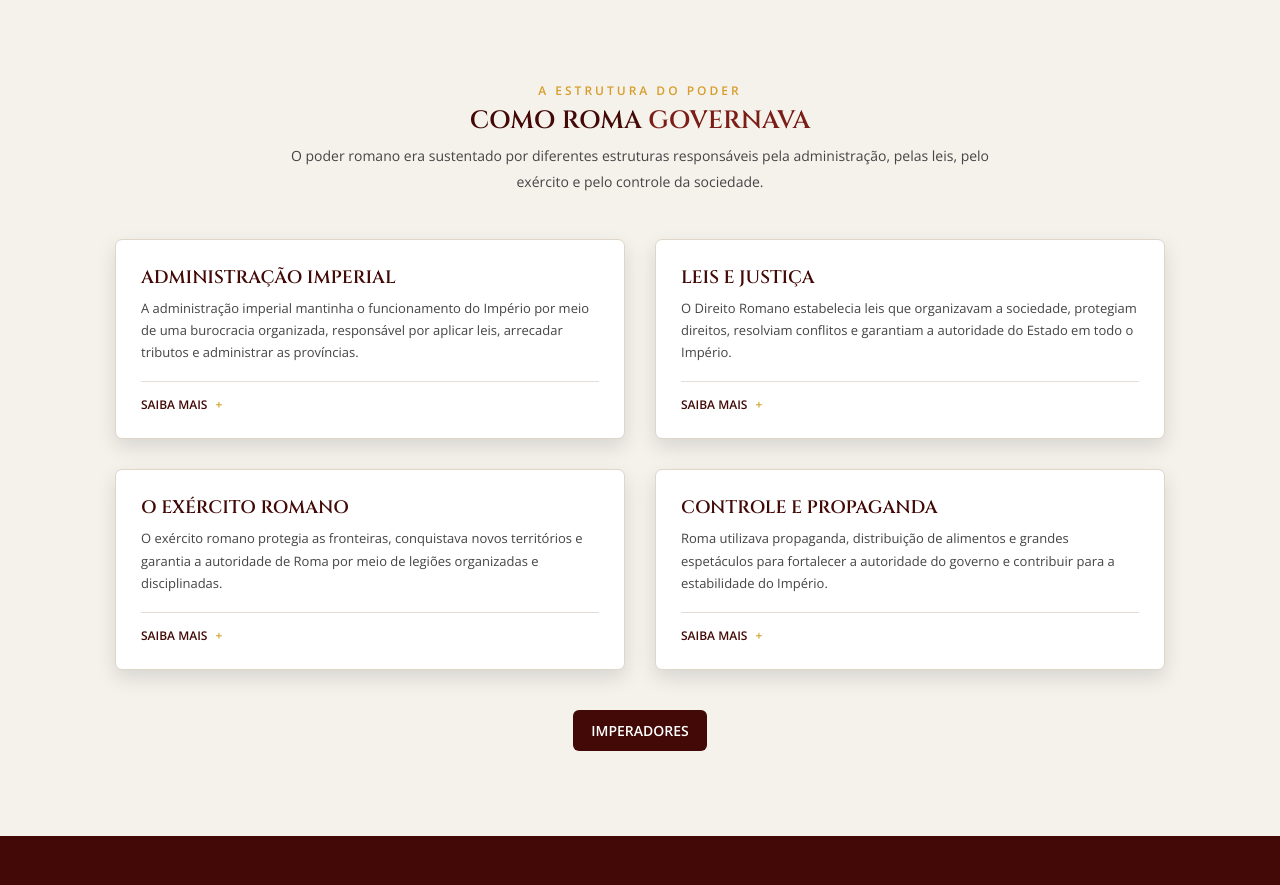
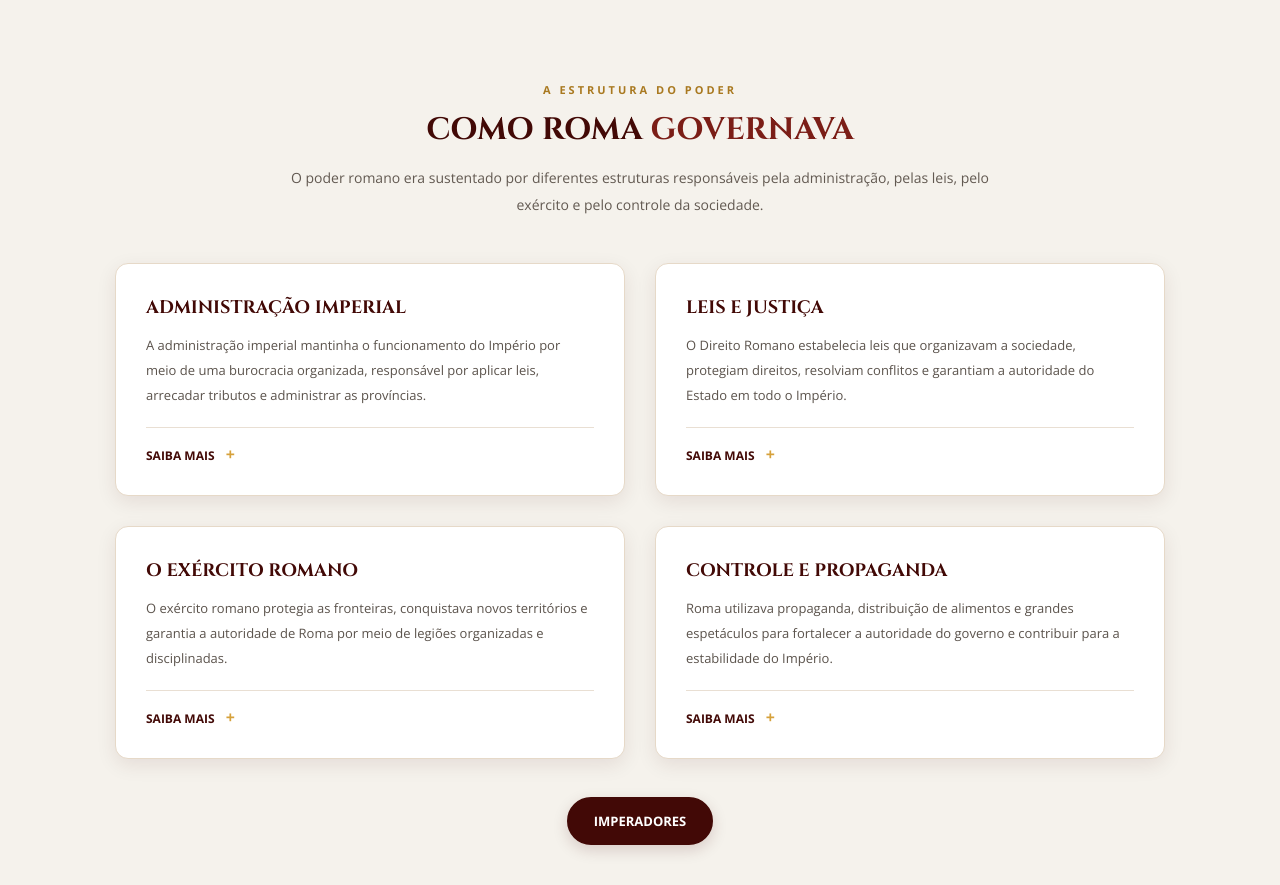
Before and after one commit to kaikisouzamoreira7-netizen/TrabalhoSepe, a plain HTML site: page HTML/poder.html in a window 1280 px wide. Shown: the part 746-1631 px from the top of the page. Drawn offline with nearby package versions, Linux system fonts and the light colour scheme; a web font is replaced by a local one.

Commit message:
Pequeno ajuste na página poder. falta as pesquisas

```diff
--- a/HTML/CSS/poder.css
+++ b/HTML/CSS/poder.css
@@ -1,221 +1,220 @@
 @import url("header.css");
 @import url("footer.css");
-
+@import url("https://fonts.googleapis.com/css2?family=Cinzel:wght@500;600;700&family=Open+Sans:wght@400;600;700&display=swap");
+:root {
+  --vinho: #420906;
+  --vinho-claro: #7b1e17;
+  --dourado: #d6a13b;
+  --bege: #fff8ed;
+  --creme: #f5f2ec;
+  --texto: #39312c;
+}
 body {
-    background-color: #fff8ed;
-    color: #333;
+  margin: 0;
+  background-color: var(--bege);
+  color: var(--texto);
   font-family: "Open Sans", sans-serif;
   user-select: none;
 }
-
-
-/* === Banner === */
-
 .banner {
-    min-height: 500px;
+  min-height: 390px;
   display: flex;
   align-items: center;
-    padding: 50px 25px;
+  padding: 45px 20px;
   background-image:
-        linear-gradient(rgba(0, 0, 0, 0.58), rgba(0, 0, 0, 0.58)),
+    linear-gradient(rgba(35, 7, 4, 0.68), rgba(35, 7, 4, 0.65)),
     url("IMG/poderroma.jpg");
   background-size: cover;
   background-position: center;
   background-repeat: no-repeat;
 }
-
 .banner-conteudo {
   width: 100%;
-    max-width: 1000px;
+  max-width: 1050px;
   margin: 0 auto;
 }
-
 .banner h1 {
+  margin: 0 0 15px;
   color: white;
   font-family: "Cinzel", serif;
-    font-size: 30px;
-    font-weight: 600;
-    line-height: 1.1;
+  font-size: 29px;
+  font-weight: 700;
+  line-height: 1.3;
   letter-spacing: 1px;
+  text-shadow: 2px 3px 8px rgba(0, 0, 0, 0.4);
 }
-
 .banner h1 span {
-    color: #d69d2a;
+  color: var(--dourado);
 }
-
 .banner p {
   max-width: 600px;
-    margin-top: 5px;
+  margin: 0;
   color: #f5f2ec;
-    font-size: 14px;
-    line-height: 1.7;
+  font-size: 13px;
+  line-height: 1.9;
 }
-
-
-/* === Seção Cards === */
-
 .cards {
-    padding: 65px 25px;
-    background-color: #f5f2ec;
+  padding: 50px 16px 60px;
+  background-color: var(--creme);
 }
-
 .cards-introducao {
   max-width: 750px;
-    margin: 0 auto 45px;
+  margin: 0 auto 35px;
   text-align: center;
 }
-
 .titulo-secao {
-    margin-bottom: 5px;
-    color: #d69d2a;
-    font-size: 12px;
-    font-weight: 600;
+  margin-bottom: 10px;
+  color: #a97920;
+  font-size: 11px;
+  font-weight: 700;
   letter-spacing: 3px;
+  text-transform: uppercase;
 }
-
 .cards-introducao h2 {
-    margin-bottom: 6px;
-    color: #420906;
+  margin: 0 0 12px;
+  color: var(--vinho);
   font-family: "Cinzel", serif;
-    font-size: 25px;
-    font-weight: 600;
-    line-height: 1.35;
+  font-size: 23px;
+  font-weight: 700;
+  line-height: 1.5;
 }
-
 .cards-introducao h2 span {
-    color: #7b1e17;
+  color: var(--vinho-claro);
 }
-
 .cards-introducao > p:last-child {
-    color: #444;
-    font-size: 14px;
-    line-height: 1.8;
+  margin: 0;
+  color: #625951;
+  font-size: 13px;
+  line-height: 1.9;
 }
-
-
-/* === Divs Cards === */
-
 .container-cards {
   max-width: 1050px;
   margin: 0 auto;
   display: grid;
   grid-template-columns: 1fr;
-    gap: 40px;
+  gap: 22px;
 }
-
 .card {
+  overflow: hidden;
   background-color: white;
-    border: 1px solid #dfd5c8;
-    border-radius: 7px;
-    box-shadow: 0 8px 20px rgba(0, 0, 0, 0.12);
+  border: 1px solid #e6d9c8;
+  border-radius: 13px;
+  box-shadow: 0 6px 20px rgba(66, 9, 6, 0.09);
+  transition: 0.3s ease;
 }
-
 .card-conteudo {
-    padding: 25px;
+  padding: 25px 22px;
 }
-
 .card h3 {
-    margin-bottom: 7px;
-    color: #420906;
+  margin: 0 0 12px;
+  color: var(--vinho);
   font-family: "Cinzel", serif;
-    font-size: 18px;
-    font-weight: 600;
-    line-height: 1.4;
+  font-size: 17px;
+  font-weight: 700;
+  line-height: 1.5;
 }
-
 .card > .card-conteudo > p {
-    margin-bottom: 18px;
-    color: #444;
+  margin: 0 0 20px;
+  color: #5b534c;
   font-size: 13px;
-    line-height: 1.7;
+  line-height: 1.9;
 }
-
 .card details {
-    padding-top: 14px;
-    border-top: 1px solid #e5ddd3;
+  padding-top: 15px;
+  border-top: 1px solid #e9dfd3;
 }
-
 .card summary {
-    color: #420906;
+  width: fit-content;
+  color: var(--vinho);
   font-size: 12px;
-    font-weight: 600;
+  font-weight: 700;
   cursor: pointer;
+  list-style: none;
+  transition: 0.3s ease;
 }
-
+.card summary::-webkit-details-marker {
+  display: none;
+}
 .card summary::after {
-    content: "+";
-    margin-left: 8px;
-    color: #d69d2a;
+  content: " +";
+  margin-left: 7px;
+  color: var(--dourado);
+  font-size: 16px;
 }
-
 .card details[open] summary::after {
-    content: "−";
+  content: " −";
 }
-
+.card summary:hover {
+  color: var(--vinho-claro);
+}
 .card details p {
-    margin-top: 12px;
-    color: #555;
+  margin: 13px 0 0;
+  color: #625951;
   font-size: 12px;
-    line-height: 1.7;
+  line-height: 1.9;
 }
-
-
-.botao-imperadores{
-
+.botao-imperadores {
   display: block;
   width: fit-content;
-  margin: 40px auto 0;
-  padding: 11px 18px;
-  background-color: #420906;
+  max-width: 90%;
+  margin: 38px auto 0;
+  padding: 13px 25px;
+  background-color: var(--vinho);
   color: white;
-  border-radius: 6px;
+  border: 2px solid var(--vinho);
+  border-radius: 30px;
   font-family: "Open Sans", sans-serif;
-  font-size: 14px;
-  font-weight: 600;
+  font-size: 13px;
+  font-weight: 700;
   text-decoration: none;
+  text-align: center;
+  box-shadow: 0 5px 15px rgba(66, 9, 6, 0.16);
+  transition: 0.3s ease;
 }
-
-
-
-/* === Desktop === */
-
-@media (min-width: 900px) {
-
+@media (min-width: 1024px) {
   .banner {
     min-height: 620px;
     padding: 70px 50px;
   }
-
   .banner h1 {
     font-size: 45px;
+    line-height: 1.3;
+    letter-spacing: 2px;
   }
-
   .banner p {
-        font-size: 16px;
+    font-size: 15px;
   }
-
-
   .cards {
     padding: 85px 30px;
   }
-
-    .cards-intro h2 {
-        font-size: 30px;
+  .cards-introducao {
+    margin-bottom: 45px;
   }
-
+  .cards-introducao h2 {
+    font-size: 31px;
+  }
+  .cards-introducao > p:last-child {
+    font-size: 14px;
+  }
   .container-cards {
-        grid-template-columns: 1fr 1fr;
+    grid-template-columns: repeat(2, minmax(0, 1fr));
     gap: 30px;
   }
-
-    .card {
-        transition: 0.3s ease;
+  .card-conteudo {
+    padding: 30px;
   }
-
+  .card h3 {
+    font-size: 18px;
+  }
   .card:hover {
+    transform: translateY(-7px);
+    box-shadow: 0 14px 30px rgba(66, 9, 6, 0.15);
+  }
+  .botao-imperadores:hover {
+    background-color: var(--dourado);
+    color: var(--vinho);
+    border-color: var(--dourado);
     transform: translateY(-4px);
-
-        box-shadow: 0 12px 25px rgba(0, 0, 0, 0.4);
+    box-shadow: 0 8px 20px rgba(66, 9, 6, 0.2);
   }
-
 }
```
Lines whose indentation alone changed are shown as unchanged.
